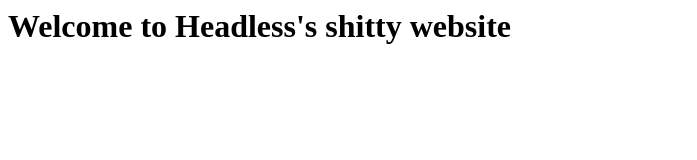
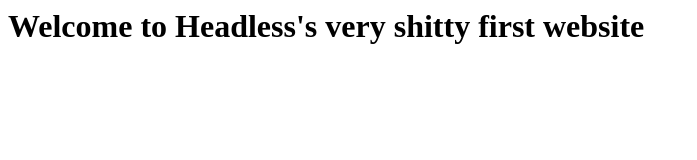
Before and after one commit to HeadlessHorseless/test, a plain HTML site: page index.html in a window 1280 px wide. Shown: the whole page, without its empty margins (0-697 px from the left). Drawn offline with Linux system fonts and the light colour scheme.

```diff
--- a/index.html
+++ b/index.html
@@ -1 +1 @@
-<h1>Welcome to Headless's shitty website</h1>
+<h1>Welcome to Headless's very shitty first website</h1>
```
